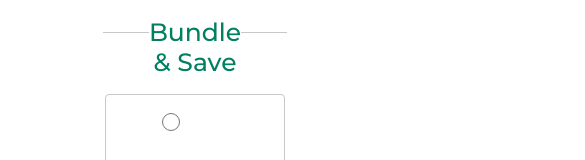
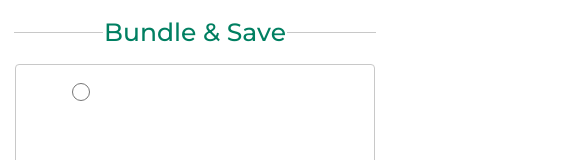
Before and after one commit to DaiviSarkar/ecommerce, a plain HTML site: page index.html in a window 390 px wide. Shown: the top 160 px of the page, 585 px wide, since content can reach past the window. Drawn offline with Linux system fonts and the light colour scheme; a web font is replaced by a local one.

Commit message:
Update styles.css

```diff
--- a/styles.css
+++ b/styles.css
@@ -2,7 +2,7 @@
     text-align: center;
     margin:2% 26%;
 }
-@media only screen and (max-width: 300px) {
+@media only screen and (max-width: 900px) {
     .all{
         margin:2% 2%;
     }
@@ -34,9 +34,9 @@
     font-size: 25px;
 
 }
-@media only screen and (max-width: 300px) {
+@media only screen and (max-width: 1000px) {
     .head_hr{
-        width: 120px;
+        width: 25%;
     }
 
 }
@@ -240,7 +240,7 @@ select{
   }
 
 
-  @media only screen and (max-width: 300px) {
+  @media only screen and (max-width: 1200px) {
     .box2{
         height: 350px;
     }
```
